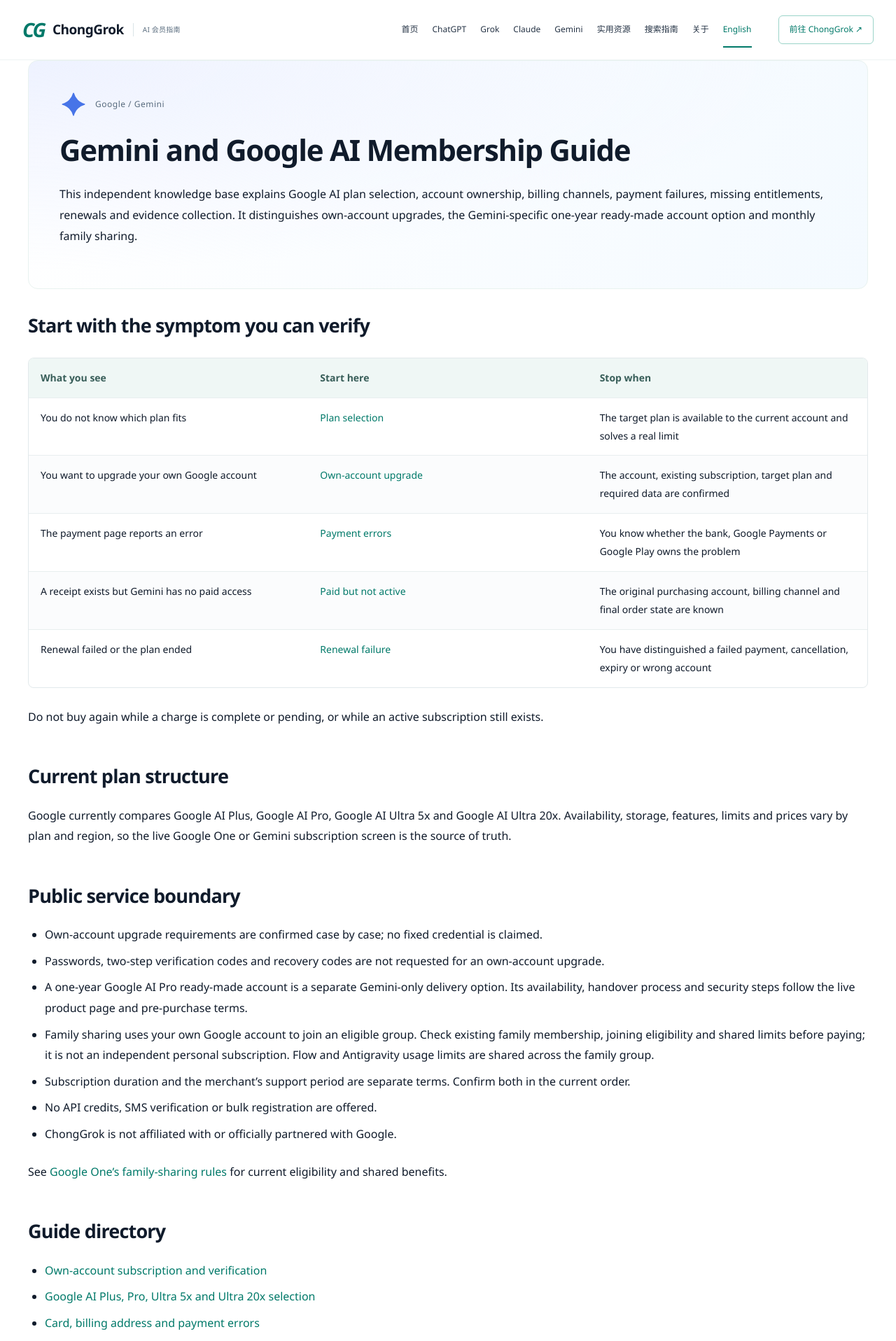
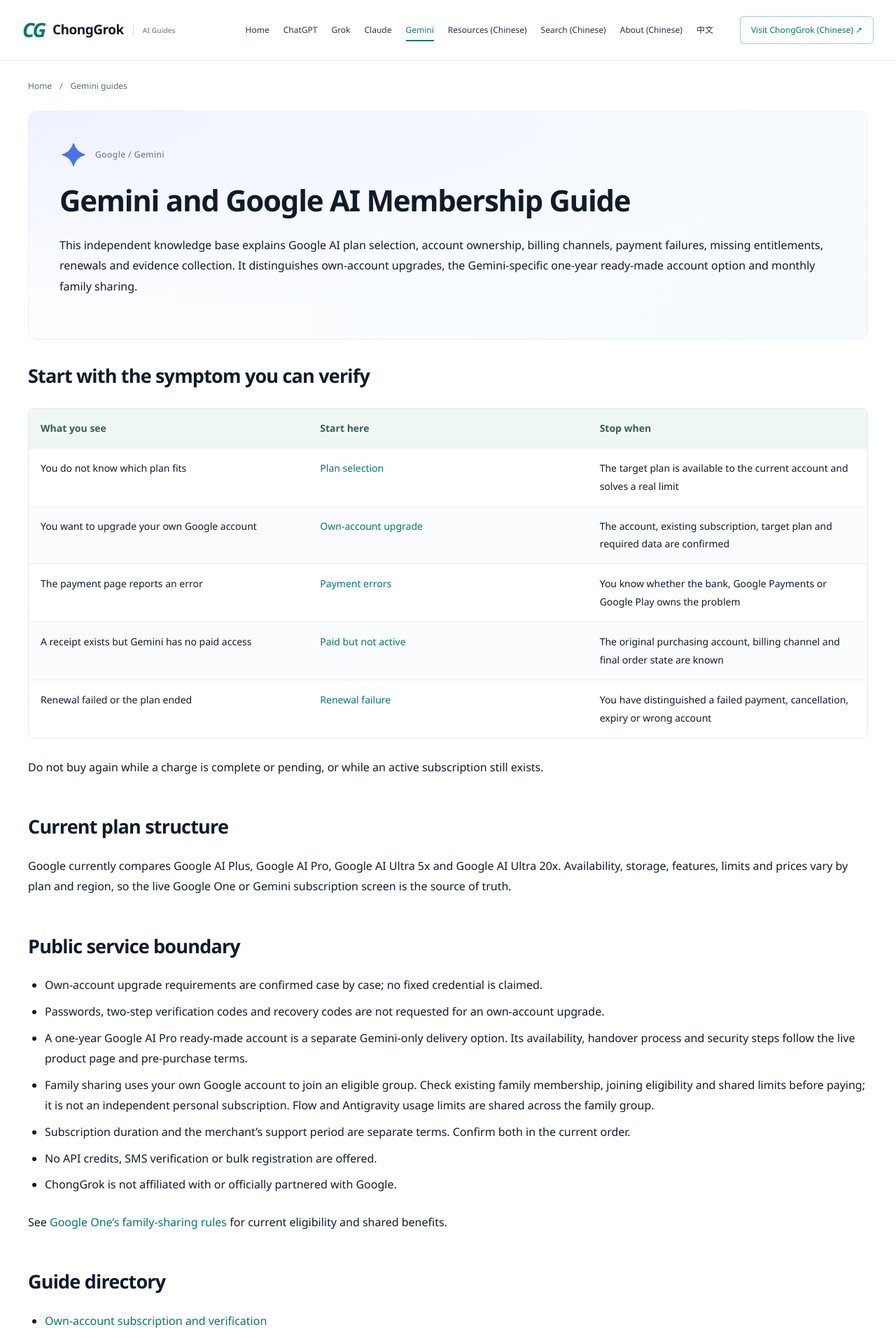
Before and after one commit to he20000405-pixel/gemini-google-ai-pro-china-guide, a Jekyll site: the page built from README_EN.md, in a window 1280 px wide. Shown: the top 1916 px of the page at 70% size. Built offline with Jekyll 4.4.1, drawn with Linux system fonts in a browser that asks for light colours; some of the changed text lies outside the part shown.

Commit message:
Fix audited metadata, resource links, and English navigation

```diff
--- a/_config.yml
+++ b/_config.yml
@@ -10,7 +10,7 @@
 grok_guide_url: "https://he20000405-pixel.github.io/supergrok-china-guide/"
 claude_guide_url: "https://he20000405-pixel.github.io/claude-pro-max-china-guide/"
 gemini_guide_url: "https://he20000405-pixel.github.io/gemini-google-ai-pro-china-guide/"
-asset_version: "20261028-search-focus-2"
+asset_version: "20261030-noncontent-repair"
 lang: "zh-CN"
 timezone: "Asia/Shanghai"
 author:
@@ -41,6 +41,15 @@
       lang: "zh-CN"
       schema_type: Article
 
+  - scope:
+      path: "en"
+    values:
+      locale: "en_US"
+  - scope:
+      path: "README_EN.md"
+    values:
+      locale: "en_US"
+
 exclude:
   - README.md
   - PUBLISHING.md
--- a/_includes/breadcrumbs.html
+++ b/_includes/breadcrumbs.html
@@ -1,3 +1,11 @@
+{% if page.lang == 'en' %}
+<nav class="breadcrumbs" aria-label="Breadcrumb">
+  <a href="{{ site.portal_url }}en/">Home</a><span aria-hidden="true">/</span>
+  {% if page.url == '/en/' %}<span aria-current="page">Gemini guides</span>{% else %}
+  <a href="{{ '/en/' | relative_url }}">Gemini guides</a><span aria-hidden="true">/</span>
+  <span aria-current="page">{{ page.title }}</span>{% endif %}
+</nav>
+{% else %}
 {% if page.breadcrumbs %}
 <nav class="breadcrumbs" aria-label="面包屑导航">
   {% for item in page.breadcrumbs %}
@@ -5,3 +13,4 @@
   {% endfor %}
 </nav>
 {% endif %}
+{% endif %}
--- a/_includes/footer.html
+++ b/_includes/footer.html
@@ -4,38 +4,38 @@
       <div class="footer-intro">
         <span class="brand-mark" aria-hidden="true">CG</span>
         <div>
-          <p class="footer-title">ChongGrok AI 会员指南 · Gemini</p>
-          <p>{{ site.tagline }}</p>
-          <a class="footer-main-link" href="https://chonggrok.com/?utm_source=github_pages&amp;utm_medium=referral&amp;utm_campaign=gemini_knowledge&amp;utm_content=footer_main_site">访问 chonggrok.com <span aria-hidden="true">→</span></a>
+          <p class="footer-title">{% if page.lang == 'en' %}ChongGrok AI Guides · Gemini{% else %}ChongGrok AI 会员指南 · Gemini{% endif %}</p>
+          <p>{% if page.lang == 'en' %}Gemini subscription, payment and account-status guides from chonggrok.com.{% else %}{{ site.tagline }}{% endif %}</p>
+          <a class="footer-main-link" href="https://chonggrok.com/?utm_source=github_pages&amp;utm_medium=referral&amp;utm_campaign=gemini_knowledge&amp;utm_content=footer_main_site">{% if page.lang == 'en' %}Visit chonggrok.com (Chinese){% else %}访问 chonggrok.com{% endif %} <span aria-hidden="true">→</span></a>
         </div>
       </div>
-      <nav class="footer-link-group" aria-label="产品知识库">
-        <strong>产品知识库</strong>
-        <a href="{{ site.chatgpt_guide_url | default: 'https://he20000405-pixel.github.io/chatgpt-plus-pro-china-guide/' }}">ChatGPT</a>
-        <a href="{{ site.grok_guide_url | default: 'https://he20000405-pixel.github.io/supergrok-china-guide/' }}">Grok</a>
-        <a href="{{ site.claude_guide_url | default: 'https://he20000405-pixel.github.io/claude-pro-max-china-guide/' }}">Claude</a>
-        <a href="{{ site.gemini_guide_url | default: 'https://he20000405-pixel.github.io/gemini-google-ai-pro-china-guide/' }}">Gemini</a>
-        <a href="{{ '/guides/' | relative_url }}">Gemini 全部专题</a>
+      <nav class="footer-link-group" aria-label="{% if page.lang == 'en' %}Product guides{% else %}产品知识库{% endif %}">
+        <strong>{% if page.lang == 'en' %}Product guides{% else %}产品知识库{% endif %}</strong>
+        <a href="{{ site.chatgpt_guide_url | default: 'https://he20000405-pixel.github.io/chatgpt-plus-pro-china-guide/' }}{% if page.lang == 'en' %}en/{% endif %}">ChatGPT</a>
+        <a href="{{ site.grok_guide_url | default: 'https://he20000405-pixel.github.io/supergrok-china-guide/' }}{% if page.lang == 'en' %}en/{% endif %}">Grok</a>
+        <a href="{{ site.claude_guide_url | default: 'https://he20000405-pixel.github.io/claude-pro-max-china-guide/' }}{% if page.lang == 'en' %}en/{% endif %}">Claude</a>
+        <a href="{{ site.gemini_guide_url | default: 'https://he20000405-pixel.github.io/gemini-google-ai-pro-china-guide/' }}{% if page.lang == 'en' %}en/{% endif %}">Gemini</a>
+        <a href="{% if page.lang == 'en' %}{{ '/en/' | relative_url }}{% else %}{{ '/guides/' | relative_url }}{% endif %}">{% if page.lang == 'en' %}Gemini English guides{% else %}Gemini 全部专题{% endif %}</a>
       </nav>
-      <nav class="footer-link-group" aria-label="站内资源">
-        <strong>查找答案</strong>
-        <a href="{{ site.portal_url }}search/">搜索指南</a>
-        <a href="{{ site.portal_url }}resources/">实用资源</a>
-        <a href="{{ site.portal_url }}resources/ai-membership-safety-checklist/">订阅安全清单</a>
-        <a href="{{ site.portal_url }}resources/ai-subscription-payment-troubleshooting/">付款排障决策树</a>
-        <a href="{{ site.portal_url }}labs/">技术实验室</a>
-        <a href="{{ site.portal_url }}about/">关于本站</a>
+      <nav class="footer-link-group" aria-label="{% if page.lang == 'en' %}Resources{% else %}站内资源{% endif %}">
+        <strong>{% if page.lang == 'en' %}Find an answer{% else %}查找答案{% endif %}</strong>
+        <a href="{{ site.portal_url }}search/">{% if page.lang == 'en' %}Search (Chinese){% else %}搜索指南{% endif %}</a>
+        <a href="{{ site.portal_url }}resources/">{% if page.lang == 'en' %}Resources (Chinese){% else %}实用资源{% endif %}</a>
+        <a href="{{ site.portal_url }}{% if page.lang == 'en' %}en/{% endif %}resources/ai-membership-safety-checklist/">{% if page.lang == 'en' %}Subscription safety checklist{% else %}订阅安全清单{% endif %}</a>
+        <a href="{{ site.portal_url }}{% if page.lang == 'en' %}en/{% endif %}resources/ai-subscription-payment-troubleshooting/">{% if page.lang == 'en' %}Payment troubleshooting tree{% else %}付款排障决策树{% endif %}</a>
+        <a href="{{ site.portal_url }}labs/">{% if page.lang == 'en' %}Technical lab (Chinese){% else %}技术实验室{% endif %}</a>
+        <a href="{{ site.portal_url }}about/">{% if page.lang == 'en' %}About (Chinese){% else %}关于本站{% endif %}</a>
       </nav>
-      <nav class="footer-link-group footer-extra" aria-label="更多入口">
-        <strong>更多入口</strong>
-        <a href="{{ site.guide_portal_url | default: 'https://guides.chonggrok.com/' }}">指南总入口</a>
-        <a href="{{ '/en/' | relative_url }}" lang="en">English</a>
+      <nav class="footer-link-group footer-extra" aria-label="{% if page.lang == 'en' %}More links{% else %}更多入口{% endif %}">
+        <strong>{% if page.lang == 'en' %}More links{% else %}更多入口{% endif %}</strong>
+        <a href="{{ site.guide_portal_url | default: 'https://guides.chonggrok.com/' }}">{% if page.lang == 'en' %}Guide portal (Chinese){% else %}指南总入口{% endif %}</a>
+        {% if page.lang == 'en' %}<a href="{{ page.alternate_zh | default: '/' | relative_url }}" lang="zh-CN" hreflang="zh-CN" aria-label="Read the Chinese guide">中文</a>{% else %}<a href="{{ '/en/' | relative_url }}" lang="en">English</a>{% endif %}
         <a href="{{ '/llms.txt' | relative_url }}">llms.txt</a>
-        <a href="https://chonggrok.com/gemini?utm_source=github_pages&amp;utm_medium=referral&amp;utm_campaign=gemini_knowledge&amp;utm_content=footer">Gemini 实时方案</a>
+        <a href="https://chonggrok.com/gemini?utm_source=github_pages&amp;utm_medium=referral&amp;utm_campaign=gemini_knowledge&amp;utm_content=footer">{% if page.lang == 'en' %}Gemini plans (Chinese){% else %}Gemini 实时方案{% endif %}</a>
       </nav>
     </div>
     <div class="footer-bottom">
-      <p class="footer-note">本站为 ChongGrok 独立整理的服务指南，与 Google 不存在隶属、授权或官方合作关系。套餐、价格、权益、额度和地区可用性以 Google 实时页面为准。</p>
+      <p class="footer-note">{% if page.lang == 'en' %}These service guides are independently prepared by ChongGrok, with no affiliation, authorization or official partnership with Google. Refer to Google for current plans, prices, benefits, limits and regional availability.{% else %}本站为 ChongGrok 独立整理的服务指南，与 Google 不存在隶属、授权或官方合作关系。套餐、价格、权益、额度和地区可用性以 Google 实时页面为准。{% endif %}</p>
       <p>© {{ 'now' | date: '%Y' }} ChongGrok</p>
     </div>
   </div>
--- a/_includes/header.html
+++ b/_includes/header.html
@@ -1,24 +1,24 @@
 <header class="site-header">
   <div class="nav-shell">
-    <a class="brand" href="{{ site.portal_url }}" aria-label="ChongGrok AI 会员指南总首页">
+    <a class="brand" href="{% if page.lang == 'en' %}{{ site.portal_url }}en/{% else %}{{ site.portal_url }}{% endif %}" aria-label="{% if page.lang == 'en' %}ChongGrok AI membership guides home{% else %}ChongGrok AI 会员指南总首页{% endif %}">
       <span class="brand-mark" aria-hidden="true">CG</span>
-      <span class="brand-copy"><strong>ChongGrok</strong><small>AI 会员指南</small></span>
+      <span class="brand-copy"><strong>ChongGrok</strong><small>{% if page.lang == 'en' %}AI Guides{% else %}AI 会员指南{% endif %}</small></span>
     </a>
     <button class="nav-toggle" type="button" aria-label="{% if page.lang == 'en' %}Open navigation{% else %}打开主导航{% endif %}" aria-expanded="false" aria-controls="site-nav">
       <svg aria-hidden="true" viewBox="0 0 24 24" width="22" height="22" fill="none" stroke="currentColor" stroke-width="2" stroke-linecap="round"><path d="M4 6h16M4 12h16M4 18h16"/></svg>
       <span class="sr-only">{% if page.lang == 'en' %}Menu{% else %}菜单{% endif %}</span>
     </button>
     <nav id="site-nav" class="site-nav" aria-label="{% if page.lang == 'en' %}Main navigation{% else %}主导航{% endif %}">
-      <a href="{{ site.portal_url }}">首页</a>
-      <a href="{{ site.chatgpt_guide_url }}">ChatGPT</a>
-      <a href="{{ site.grok_guide_url }}">Grok</a>
-      <a href="{{ site.claude_guide_url }}">Claude</a>
-      <a href="{{ '/' | relative_url }}"{% unless page.lang == 'en' %} aria-current="page"{% endunless %}>Gemini</a>
-      <a href="{{ site.portal_url }}resources/">实用资源</a>
-      <a href="{{ site.portal_url }}search/">搜索指南</a>
-      <a href="{{ site.portal_url }}about/">关于</a>
-      <a href="{{ '/en/' | relative_url }}" lang="en"{% if page.lang == 'en' %} aria-current="page"{% endif %}>English</a>
-      <a class="nav-cta" href="https://chonggrok.com/?utm_source=github_pages&amp;utm_medium=referral&amp;utm_campaign=gemini_knowledge&amp;utm_content=header_main_site">前往 ChongGrok <span aria-hidden="true">↗</span></a>
+      <a href="{% if page.lang == 'en' %}{{ site.portal_url }}en/{% else %}{{ site.portal_url }}{% endif %}">{% if page.lang == 'en' %}Home{% else %}首页{% endif %}</a>
+      <a href="{{ site.chatgpt_guide_url }}{% if page.lang == 'en' %}en/{% endif %}">ChatGPT</a>
+      <a href="{{ site.grok_guide_url }}{% if page.lang == 'en' %}en/{% endif %}">Grok</a>
+      <a href="{{ site.claude_guide_url }}{% if page.lang == 'en' %}en/{% endif %}">Claude</a>
+      <a href="{% if page.lang == 'en' %}{{ '/en/' | relative_url }}{% else %}{{ '/' | relative_url }}{% endif %}" aria-current="page">Gemini</a>
+      <a href="{{ site.portal_url }}resources/">{% if page.lang == 'en' %}Resources (Chinese){% else %}实用资源{% endif %}</a>
+      <a href="{{ site.portal_url }}search/">{% if page.lang == 'en' %}Search (Chinese){% else %}搜索指南{% endif %}</a>
+      <a href="{{ site.portal_url }}about/">{% if page.lang == 'en' %}About (Chinese){% else %}关于{% endif %}</a>
+      {% if page.lang == 'en' %}<a href="{{ page.alternate_zh | default: '/' | relative_url }}" lang="zh-CN" hreflang="zh-CN" aria-label="Read the Chinese guide">中文</a>{% else %}<a href="{{ '/en/' | relative_url }}" lang="en"{% if page.lang == 'en' %} aria-current="page"{% endif %}>English</a>{% endif %}
+      <a class="nav-cta" href="https://chonggrok.com/?utm_source=github_pages&amp;utm_medium=referral&amp;utm_campaign=gemini_knowledge&amp;utm_content=header_main_site">{% if page.lang == 'en' %}Visit ChongGrok (Chinese){% else %}前往 ChongGrok{% endif %} <span aria-hidden="true">↗</span></a>
     </nav>
   </div>
 </header>
--- a/_includes/reading-rail.html
+++ b/_includes/reading-rail.html
@@ -5,9 +5,9 @@
   </details>
   <section class="rail-discovery">
     <p class="toc-title">{% if page.lang == 'en' %}Find another answer{% else %}继续查找答案{% endif %}</p>
-    <a href="{{ site.portal_url }}search/">{% if page.lang == 'en' %}Search all guides{% else %}搜索全部指南{% endif %} <span aria-hidden="true">→</span></a>
-    <a href="{{ '/guides/' | relative_url }}">{% if page.lang == 'en' %}Browse all topics{% else %}浏览全部专题{% endif %} <span aria-hidden="true">→</span></a>
-    <a href="{{ site.portal_url }}resources/">{% if page.lang == 'en' %}Practical resources{% else %}实用资源{% endif %} <span aria-hidden="true">→</span></a>
+    <a href="{{ site.portal_url }}search/">{% if page.lang == 'en' %}Search all guides (Chinese interface){% else %}搜索全部指南{% endif %} <span aria-hidden="true">→</span></a>
+    <a href="{% if page.lang == 'en' %}{{ '/en/' | relative_url }}{% else %}{{ '/guides/' | relative_url }}{% endif %}">{% if page.lang == 'en' %}Browse English guides{% else %}浏览全部专题{% endif %} <span aria-hidden="true">→</span></a>
+    <a href="{{ site.portal_url }}resources/">{% if page.lang == 'en' %}Practical resources (Chinese){% else %}实用资源{% endif %} <span aria-hidden="true">→</span></a>
   </section>
   {{ presentation_preview }}
 </aside>
```
Also changed, not shown: assets/css/knowledge-ui.css.
